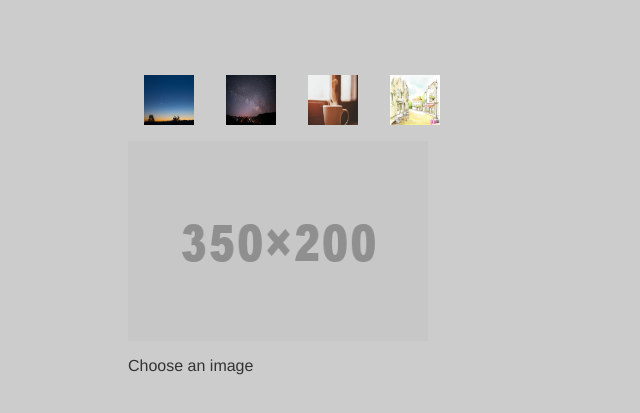
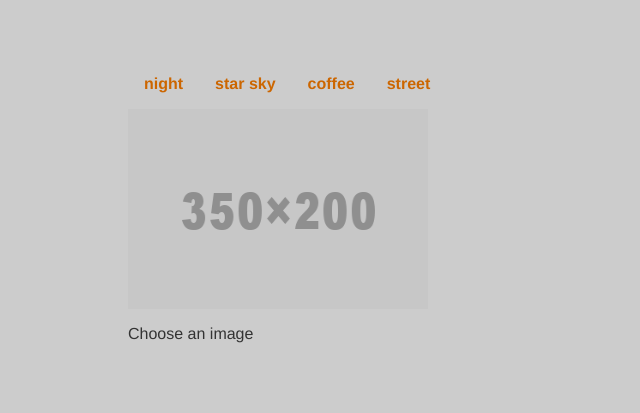
Before and after one commit to qinghaitvxq/ImageGallery, a plain HTML site: page index.html in a window 1280 px wide. Shown: the part 61-474 px from the top of the page, without its empty margins (0-640 px from the left). Drawn offline with Linux system fonts and the light colour scheme.

Commit message:
修改链接

```diff
--- a/index.html
+++ b/index.html
@@ -10,23 +10,23 @@
   <h1>Snapshots</h1>
 　<ul id="imagegallery">
       <li>
-          <a href="images/1.jpg" title="night">
-              <img src="images/1.jpg" width="50px" height="50px">
+          <a href="images/1.jpg" title="night"> night
+              <!--<img src="images/1.jpg" width="50px" height="50px">-->
           </a>
       </li>
       <li>
-          <a href="images/2.jpg" title="star sky">
-              <img src="images/2.jpg" width="50px" height="50px">
+          <a href="images/2.jpg" title="star sky">star sky
+              <!--<img src="images/2.jpg" width="50px" height="50px">-->
           </a>
       </li>
       <li>
-          <a href="images/3.jpg" title="coffee">
-              <img src="images/3.jpg" width="50px" height="50px">
+          <a href="images/3.jpg" title="coffee">coffee
+              <!--<img src="images/3.jpg" width="50px" height="50px">-->
           </a>
       </li>
       <li>
-          <a href="images/4.jpg" title="street">
-              <img src="images/4.jpg" width="50px" height="50px">
+          <a href="images/4.jpg" title="street">street
+              <!--<img src="images/4.jpg" width="50px" height="50px">-->
           </a>
       </li>
   </ul>
```
